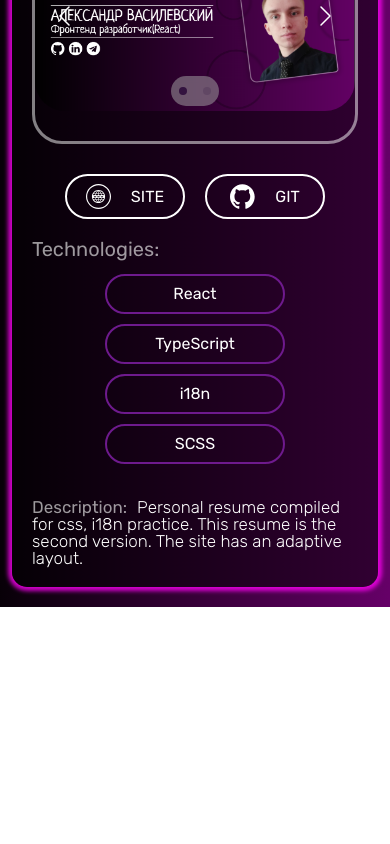
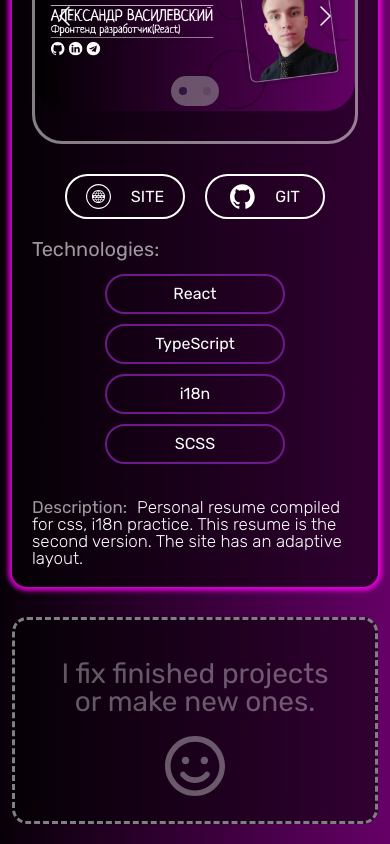
Before and after one commit to ForzVA/purple_resume, a React (Create React App) app: page / in a window 390 px wide. Shown: the part 5211-6055 px from the top of the page. Before the commit the page ends 5818 px from the top, so only its background shows below. Built offline with nearby package versions, Linux system fonts and the light colour scheme.

Commit message:
Added information card "projects in progress"

```diff
--- a/src/components/Projects/AllProjects/all-projects.module.scss
+++ b/src/components/Projects/AllProjects/all-projects.module.scss
@@ -3,4 +3,5 @@
   gap: 30px;
   flex-direction: column;
   padding-bottom: 20px;
+  width: 100%;
 }
--- a/src/components/Projects/AllProjects/index.tsx
+++ b/src/components/Projects/AllProjects/index.tsx
@@ -1,6 +1,7 @@
 import React, { useState } from "react";
 import { useTranslation } from "react-i18next";
 import OneProject from "../OneProject";
+import PromptProject from "../PromptProject";
 import styles from "./all-projects.module.scss";
 
 const AllProjects: React.FC = () => {
@@ -20,6 +21,7 @@ const AllProjects: React.FC = () => {
           />
         );
       })}
+      <PromptProject />
     </div>
   );
 };
--- /dev/null
+++ b/src/components/Projects/PromptProject/index.tsx
@@ -0,0 +1,16 @@
+import { useTranslation } from "react-i18next";
+import Smile from "../../../icons/Emoji/Smile";
+import styles from "./prompt-project.module.scss";
+
+const PromptProject = () => {
+  const { t, i18n } = useTranslation();
+
+  return (
+    <div className={styles.root}>
+      <p className={styles.root__title}>{t("promptProject.title")}</p>
+      <Smile className={styles.root__smile} />
+    </div>
+  );
+};
+
+export default PromptProject;
--- /dev/null
+++ b/src/components/Projects/PromptProject/prompt-project.module.scss
@@ -0,0 +1,63 @@
+.root {
+  font-size: 40px;
+  text-align: center;
+  background: rgba(0, 0, 0, 0.5);
+  border: 3px dashed gray;
+  border-radius: 15px;
+  padding: 20px;
+
+  &__title {
+    color: rgba(255, 255, 255, 0.6);
+    margin: 30px;
+    animation: flickering 4s infinite;
+  }
+
+  &__smile {
+    width: 100px;
+    height: 100px;
+    fill: rgba(255, 255, 255, 0.6);
+    animation: flickering 4s infinite;
+  }
+}
+
+@media screen and (max-width: 1024px) {
+  .root {
+    font-size: 35px;
+
+    &__title {
+      margin: 20px;
+    }
+
+    &__smile {
+      width: 80px;
+      height: 80px;
+    }
+  }
+}
+
+@media screen and (max-width: 480px) {
+  .root {
+    font-size: 28px;
+
+    &__title {
+      margin: 20px;
+    }
+
+    &__smile {
+      width: 60px;
+      height: 60px;
+    }
+  }
+}
+
+@keyframes flickering {
+  0% {
+    opacity: 1;
+  }
+  50% {
+    opacity: 0;
+  }
+  100% {
+    opacity: 1;
+  }
+}
--- /dev/null
+++ b/src/icons/Emoji/Smile.tsx
@@ -0,0 +1,19 @@
+import React from "react";
+
+type smileType = {
+  className?: string;
+  strokeWidth?: string;
+};
+
+const Smile: React.FC<smileType> = ({ className }) => (
+  <svg
+    width="70"
+    height="70"
+    viewBox="0 0 512 512"
+    xmlns="http://www.w3.org/2000/svg"
+    className={className}
+  >
+    <path d="M336 240c17.68 0 31.99-14.25 31.99-32s-14.31-32-31.99-32c-17.8 0-32.02 14.25-32.02 32S318.2 240 336 240zM175.1 240c17.8 0 32.02-14.25 32.02-32s-14.22-32-32.02-32c-17.68 0-31.99 14.25-31.99 32S158.3 240 175.1 240zM340 312.6C319.2 337.6 288.5 352 256 352s-63.21-14.25-84.04-39.38c-8.477-10.25-23.61-11.5-33.79-3.125C128 318 126.7 333.1 135.1 343.3c29.91 36 74.11 56.73 120.9 56.73s90.94-20.73 120.9-56.73c8.598-10.12 7.145-25.25-3.027-33.75C363.7 301.1 348.5 302.4 340 312.6zM256 0C114.6 0 0 114.6 0 256s114.6 256 256 256s256-114.6 256-256S397.4 0 256 0zM256 464c-114.7 0-208-93.31-208-208S141.3 48 256 48s208 93.31 208 208S370.7 464 256 464z" />
+  </svg>
+);
+export default Smile;
--- a/src/translate/locales/en/translation.json
+++ b/src/translate/locales/en/translation.json
@@ -158,5 +158,8 @@
       "tools": ["React", "TypeScript", "i18n", "SCSS"],
       "description": "Personal resume compiled for css, i18n practice. This resume is the second version. The site has an adaptive layout."
     }
-  ]
+  ],
+  "promptProject": {
+    "title": "I fix finished projects or make new ones."
+  }
 }
--- a/src/translate/locales/ru/translation.json
+++ b/src/translate/locales/ru/translation.json
@@ -158,5 +158,8 @@
       "tools": ["React", "TypeScript", "i18n", "SCSS"],
       "description": "Личное резюме составленное для практики css, i18n. Является второй версией моего резюме. Сайт имеет адаптивную вёрстку."
     }
-  ]
+  ],
+  "promptProject": {
+    "title": "Привожу в порядок имеющиеся проекты или делаю новые."
+  }
 }
```
